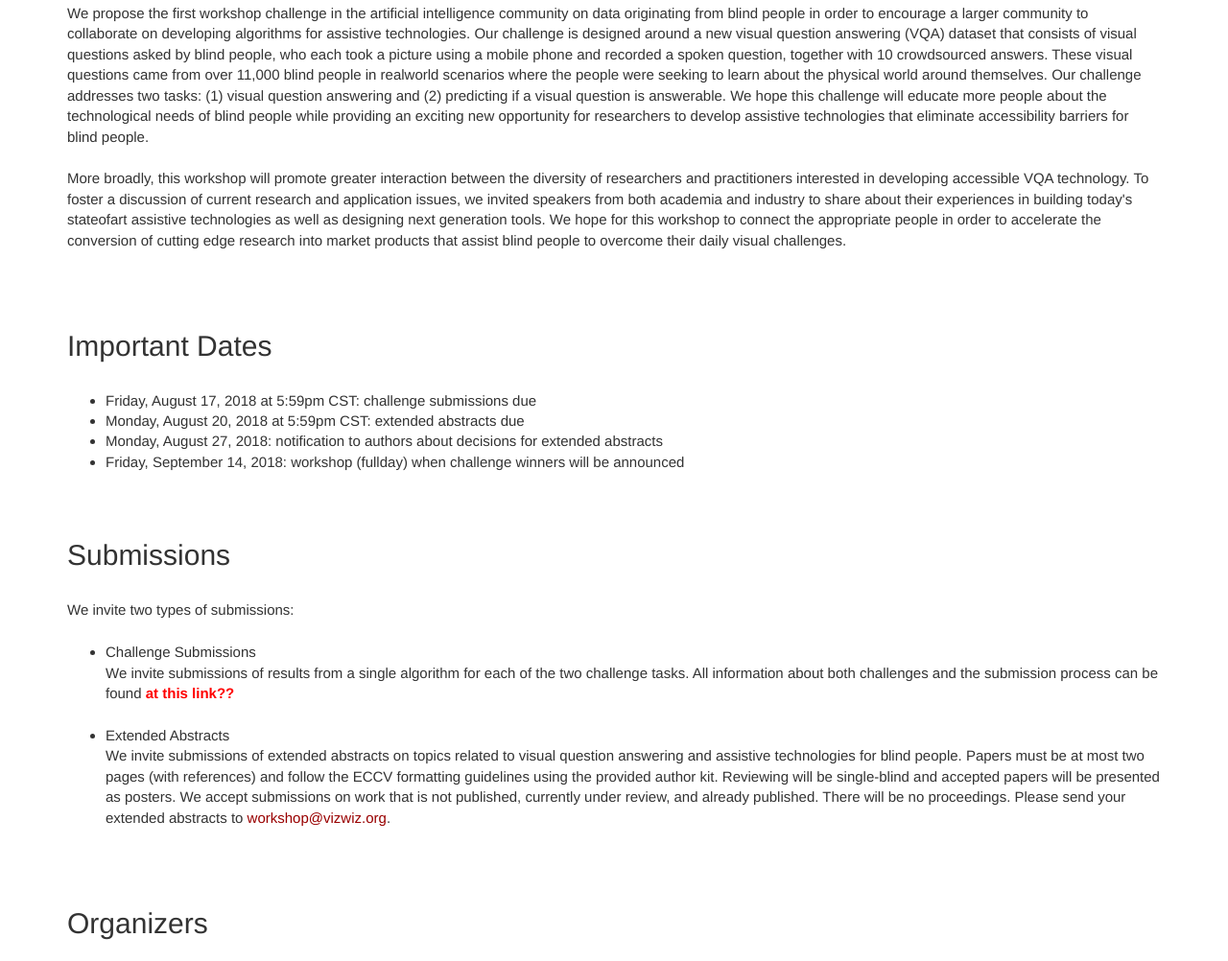
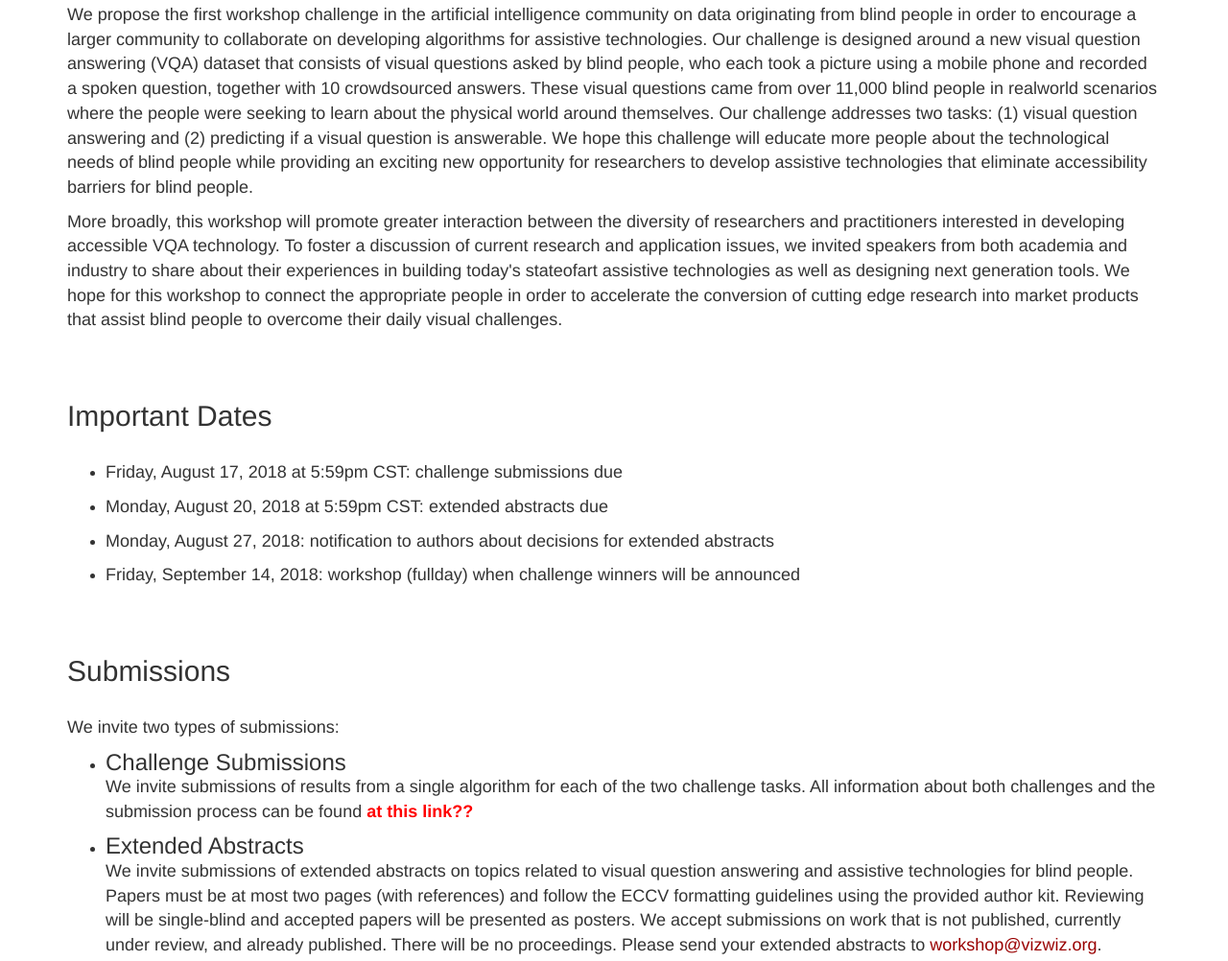
Before and after one commit to CMUBigLab/vizwizchallenge, a plain HTML site: page workshop/index.html in a window 1280 px wide. Shown: the part 570-1572 px from the top of the page at 96% size. Drawn offline with nearby package versions, Linux system fonts and the light colour scheme.

Commit message:
updated style

```diff
--- a/css/main.css
+++ b/css/main.css
@@ -68,11 +68,10 @@ h2 {
 
 h3 {
   display: inline;
-  font-size: 1em;
 }
 
 p {
-  margin: 1.5em 0;
+  font-size: 1.2em;
 }
 
 .person {
--- a/workshop/index.html
+++ b/workshop/index.html
@@ -59,10 +59,10 @@ conversion of cutting edge research into market products that assist blind peopl
 
 <h2>Important Dates</h2>
 <ul>
-<li>Friday, August 17, 2018 at 5:59pm CST: challenge submissions due</li>
-<li>Monday, August 20, 2018 at 5:59pm CST: extended abstracts due</li>
-<li>Monday, August 27, 2018: notification to authors about decisions for extended abstracts</li>
-<li>Friday, September 14, 2018: workshop (full­day) when challenge winners will be announced</li>
+<li><p>Friday, August 17, 2018 at 5:59pm CST: challenge submissions due</p></li>
+<li><p>Monday, August 20, 2018 at 5:59pm CST: extended abstracts due</p></li>
+<li><p>Monday, August 27, 2018: notification to authors about decisions for extended abstracts</p></li>
+<li><p>Friday, September 14, 2018: workshop (full­day) when challenge winners will be announced</p></li>
 </ul>
 
 </div>
@@ -75,6 +75,7 @@ conversion of cutting edge research into market products that assist blind peopl
 We invite two types of submissions:
 </p>
 
+<!--<ul style="list-style-type: none; padding-left: 0">-->
 <ul>
 <li>
 <h3>Challenge Submissions</h3>
```
